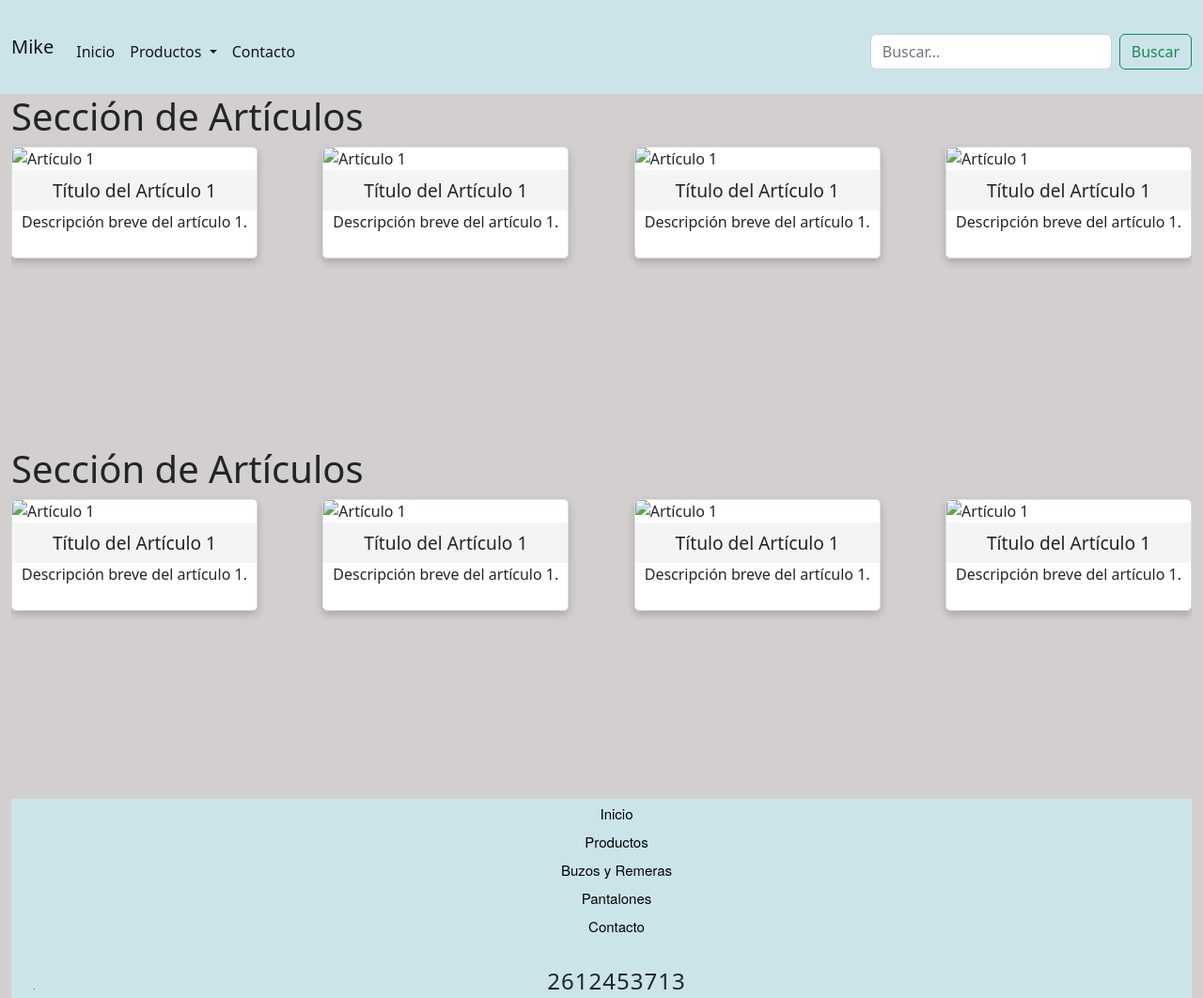
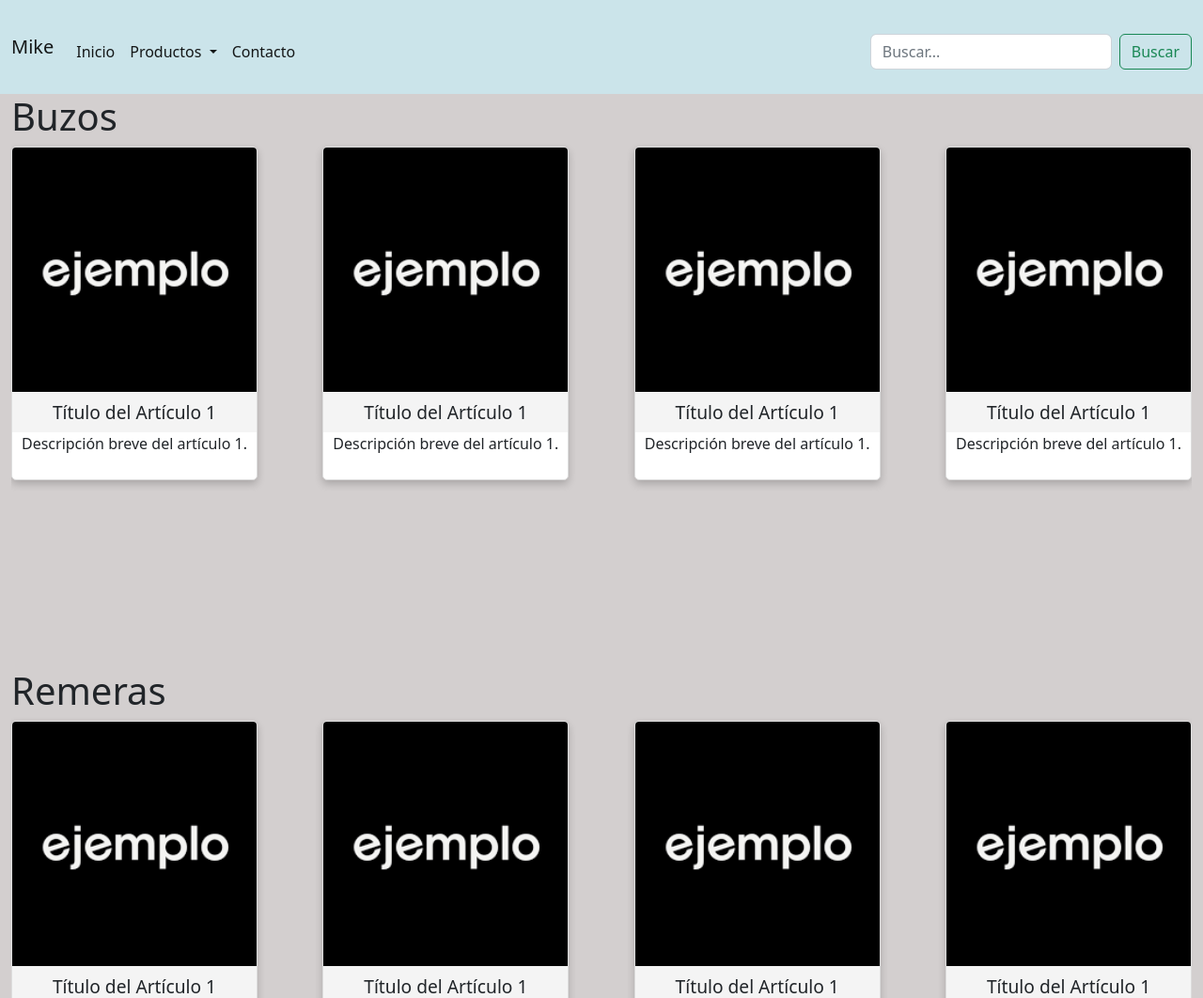
Before and after one commit to Romanmarti/PF-Marti-Roman, a plain HTML site: page pages/buzos.html in a window 1280 px wide. Shown: the top 1062 px of the page at 94% size. Drawn offline with nearby package versions, Linux system fonts and the light colour scheme.

Commit message:
Añadi los nombres a las secciones

```diff
--- a/pages/buzos.html
+++ b/pages/buzos.html
@@ -63,25 +63,25 @@
   <main class="container-fluid">
     <section class="seccionArticulosPadre">
       <div class="containerArticulos">
-        <h1 class="titleSeccion">Sección de Artículos</h1>
+        <h1 class="titleSeccion">Buzos</h1>
         <div class="seccionArticulos">
           <div class="articuloItem">
-            <img src="imagen1.jpg" alt="Artículo 1" />
+            <img src="/assets/fotoEjemploproductos.png" alt="Artículo 1" />
             <h3>Título del Artículo 1</h3>
             <p>Descripción breve del artículo 1.</p>
           </div>
           <div class="articuloItem">
-            <img src="imagen1.jpg" alt="Artículo 1" />
+            <img src="/assets/fotoEjemploproductos.png" alt="Artículo 1" />
             <h3>Título del Artículo 1</h3>
             <p>Descripción breve del artículo 1.</p>
           </div>
           <div class="articuloItem">
-            <img src="imagen1.jpg" alt="Artículo 1" />
+            <img src="/assets/fotoEjemploproductos.png" alt="Artículo 1" />
             <h3>Título del Artículo 1</h3>
             <p>Descripción breve del artículo 1.</p>
           </div>
           <div class="articuloItem">
-            <img src="imagen1.jpg" alt="Artículo 1" />
+            <img src="/assets/fotoEjemploproductos.png" alt="Artículo 1" />
             <h3>Título del Artículo 1</h3>
             <p>Descripción breve del artículo 1.</p>
           </div>
@@ -91,25 +91,25 @@
 
     <section>
       <div class="containerArticulos">
-        <h1>Sección de Artículos</h1>
+        <h1>Remeras</h1>
         <div class="seccionArticulos">
           <div class="articuloItem">
-            <img src="imagen1.jpg" alt="Artículo 1" />
+            <img src="/assets/fotoEjemploproductos.png" alt="Artículo 1" />
             <h3>Título del Artículo 1</h3>
             <p>Descripción breve del artículo 1.</p>
           </div>
           <div class="articuloItem">
-            <img src="imagen1.jpg" alt="Artículo 1" />
+            <img src="/assets/fotoEjemploproductos.png" alt="Artículo 1" />
             <h3>Título del Artículo 1</h3>
             <p>Descripción breve del artículo 1.</p>
           </div>
           <div class="articuloItem">
-            <img src="imagen1.jpg" alt="Artículo 1" />
+            <img src="/assets/fotoEjemploproductos.png" alt="Artículo 1" />
             <h3>Título del Artículo 1</h3>
             <p>Descripción breve del artículo 1.</p>
           </div>
           <div class="articuloItem">
-            <img src="imagen1.jpg" alt="Artículo 1" />
+            <img src="/assets/fotoEjemploproductos.png" alt="Artículo 1" />
             <h3>Título del Artículo 1</h3>
             <p>Descripción breve del artículo 1.</p>
           </div>
```
